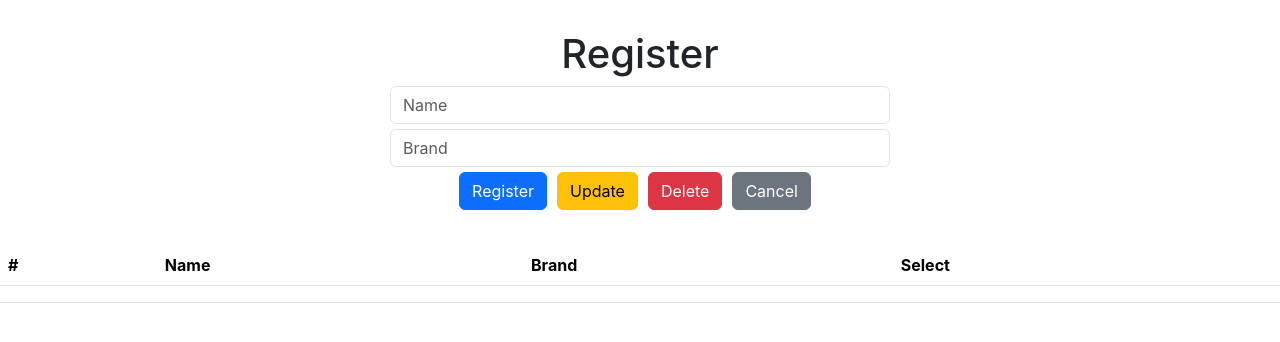
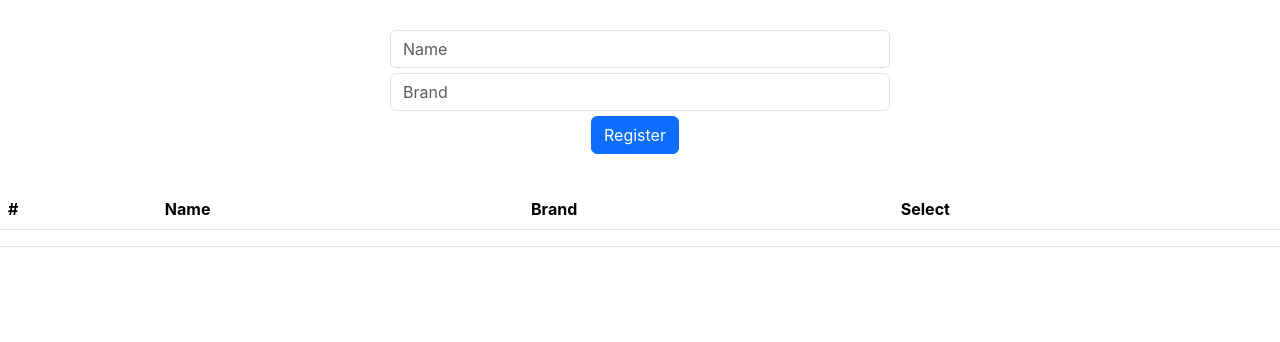
Before and after one commit to souzafcharles/Spring-Boot-React-MySQL, a React (Create React App) app in the folder frontend/: page / in a window 1280 px wide. Shown: the top 342 px of the page. Built offline with nearby package versions, Linux system fonts and the light colour scheme.

Commit message:
feat: button visibility

```diff
--- a/frontend/src/App.js
+++ b/frontend/src/App.js
@@ -1,11 +1,14 @@
+import {useState} from 'react';
 import "./App.css";
 import Form from "./form";
 import Table from "./table";
 
 function App() {
+  const [btnRegister, setBtnRegister] = useState(true);
+
   return (
     <div>
-      <Form />
+      <Form buttonHidden={btnRegister} />
       <Table />
     </div>
   );
--- a/frontend/src/form.js
+++ b/frontend/src/form.js
@@ -1,14 +1,18 @@
-function Form() {
+function Form({ buttonHidden }) {
   return (
     <form>
-        <h1>Register</h1>
       <input type="text" placeholder="Name" className="form-control" />
       <input type="text" placeholder="Brand" className="form-control" />
 
-      <input type="button" value="Register" className="btn btn-primary" />
-      <input type="button" value="Update" className="btn btn-warning" />
-      <input type="button" value="Delete" className="btn btn-danger" />
-      <input type="button" value="Cancel" className="btn btn-secondary" />
+      {buttonHidden ? (
+        <input type="button" value="Register" className="btn btn-primary" />
+      ) : (
+        <div>
+          <input type="button" value="Update" className="btn btn-warning" />
+          <input type="button" value="Delete" className="btn btn-danger" />
+          <input type="button" value="Cancel" className="btn btn-secondary" />
+        </div>
+      )}
     </form>
   );
 }
```
Also changed, not shown: 1 other file (tests, documents, lock files or other folders).
